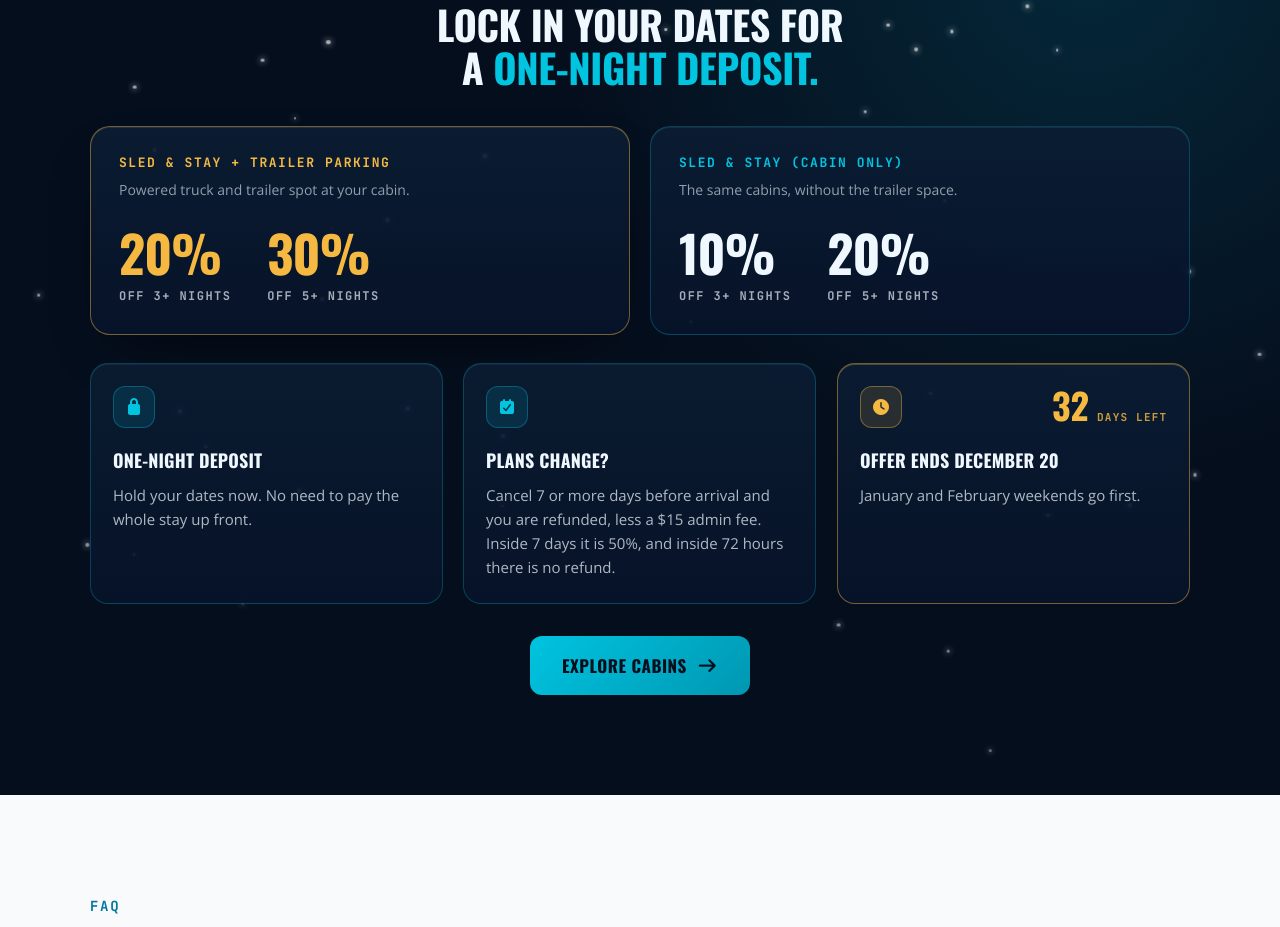
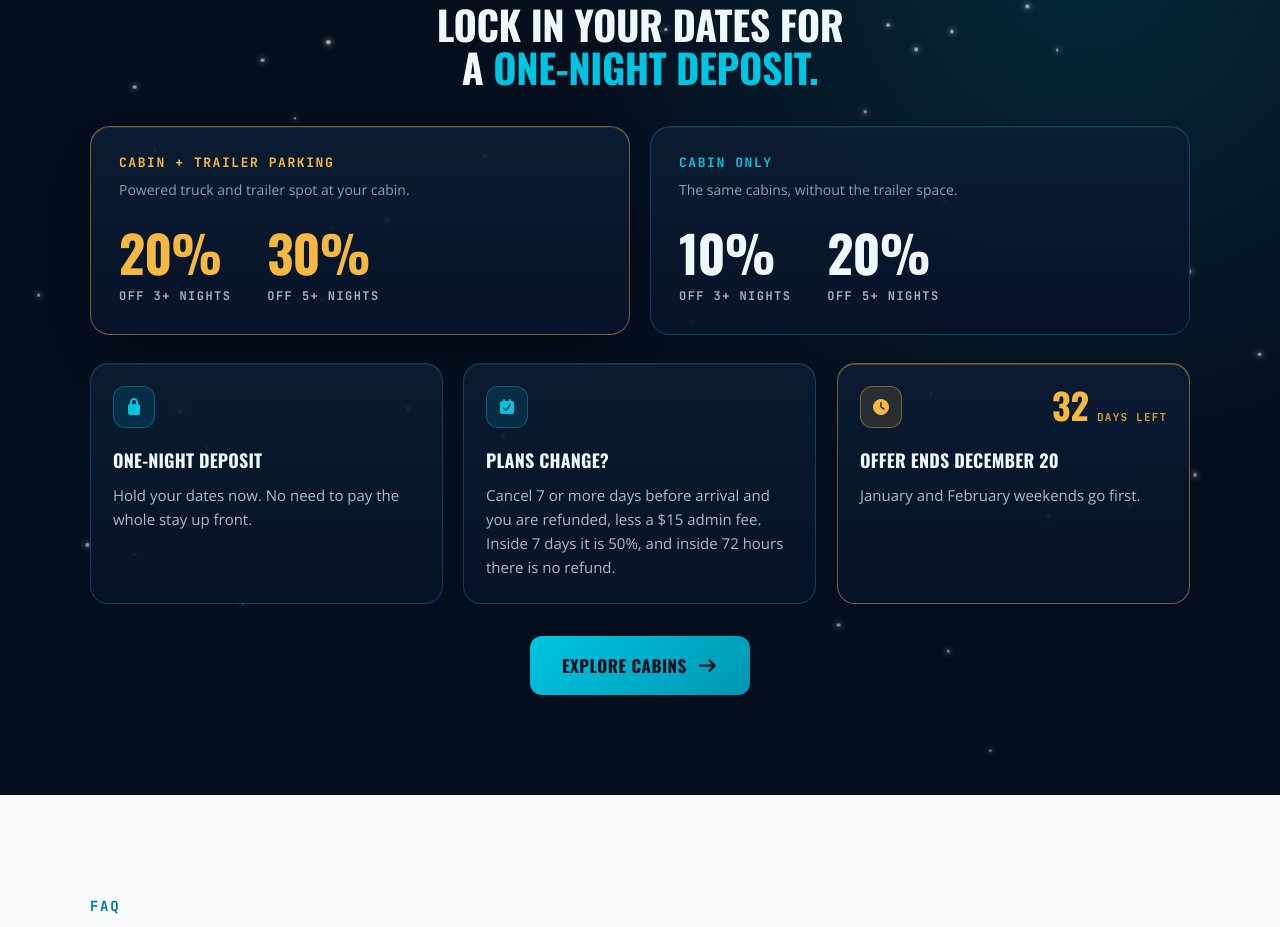
Before and after one commit to noor321uddin-dot/cc-sled-stay-preview, a plain HTML site: page page-1.html in a window 1280 px wide. Shown: the part 3336-4263 px from the top of the page. Drawn offline with nearby package versions, Linux system fonts and the light colour scheme.

Commit message:
Name the two packages the same way everywhere on page 1
The deposit section called them "Sled & Stay + trailer parking" and
"Sled & Stay (cabin only)" while the hero cards called them "Cabin +
trailer parking" and "Cabin only". Same two WebRez packages, two sets of
names on one page. Both now use the hero wording.

Co-Authored-By: Claude Opus 5 <noreply@anthropic.com>

```diff
--- a/page-1.html
+++ b/page-1.html
@@ -12,7 +12,7 @@
   <link rel="stylesheet" href="https://fonts.googleapis.com/css2?family=Oswald:wght@700&family=Open+Sans:wght@400;600;700&family=JetBrains+Mono:wght@500;700&display=swap">
   <link rel="preload" as="image" href="img/rider-mobile.webp?v=85" media="(max-width: 767px)" fetchpriority="high">
   <link rel="preload" as="image" href="img/rider-desktop.webp?v=85" media="(min-width: 768px)" fetchpriority="high">
-  <link rel="stylesheet" href="sled.css?v=112">
+  <link rel="stylesheet" href="sled.css?v=113">
   <link rel="stylesheet" href="https://cdn.jsdelivr.net/npm/@fortawesome/fontawesome-free@7.3.1/css/fontawesome.min.css" media="print" onload="this.media='all'">
   <link rel="stylesheet" href="https://cdn.jsdelivr.net/npm/@fortawesome/fontawesome-free@7.3.1/css/solid.min.css" media="print" onload="this.media='all'">
 </head>
@@ -145,7 +145,7 @@
         <h2 class="cc-h2">Lock in your dates for a <span class="cyan">one-night deposit.</span></h2>
         <ul class="cc-packs" aria-label="Early Bird packages">
           <li class="cc-pack cc-pack--lead">
-            <p class="cc-pack__name">Sled &amp; Stay + trailer parking</p>
+            <p class="cc-pack__name">Cabin + trailer parking</p>
             <p class="cc-pack__sub">Powered truck and trailer spot at your cabin.</p>
             <div class="cc-pack__tiers">
               <p class="cc-pack__tier"><b>20%</b><span>off 3+ nights</span></p>
@@ -153,7 +153,7 @@
             </div>
           </li>
           <li class="cc-pack">
-            <p class="cc-pack__name">Sled &amp; Stay (cabin only)</p>
+            <p class="cc-pack__name">Cabin only</p>
             <p class="cc-pack__sub">The same cabins, without the trailer space.</p>
             <div class="cc-pack__tiers">
               <p class="cc-pack__tier"><b>10%</b><span>off 3+ nights</span></p>
```
Also changed, not shown: page-2.html (+1 -1 lines), page-3.html (+1 -1 lines).
